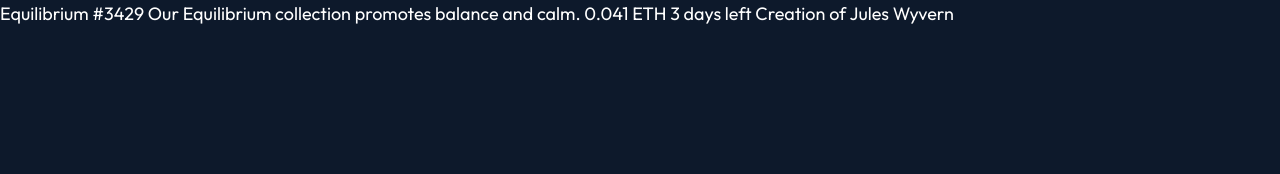
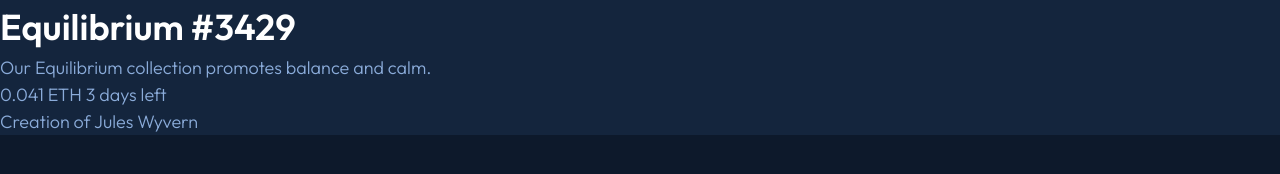
Before and after one commit to kldupless/frontendmentor-nftpreview, a plain HTML site: page index.html in a window 1280 px wide. Drawn offline with Linux system fonts and the light colour scheme.

Commit message:
Create basic HTML structure

```diff
--- a/index.html
+++ b/index.html
@@ -10,14 +10,23 @@
 <link rel="stylesheet" href="style.css">
 </head>
 <body>
+<div class="container">
+  <div class="card">
+    <div class="nft-info">
+      <h1>Equilibrium #3429</h1>
+      <p>Our Equilibrium collection promotes balance and calm.</p>
+    </div>
 
-  Equilibrium #3429
+    <div class="price-info">
+      0.041 ETH
+      3 days left
+    </div>
 
-  Our Equilibrium collection promotes balance and calm.
+    <div class="creator-info">
+      Creation of Jules Wyvern
+    </div>
+  </div>
+</div>
 
-  0.041 ETH
-  3 days left
-
-  Creation of Jules Wyvern
 </body>
 </html>
--- a/style.css
+++ b/style.css
@@ -81,8 +81,15 @@ select {
 body {
     background: hsl(217, 54%, 11%);
     font-family: Outfit, sans-serif;
+    font-weight: 300;
     font-size: 18px;
+    color: hsl(215, 51%, 70%)
+}
+
+h1 {
     color: hsl(0, 0%, 100%);
+    font-weight: 600;
+    font-size: 36px;
 }
 
 .card {
```
